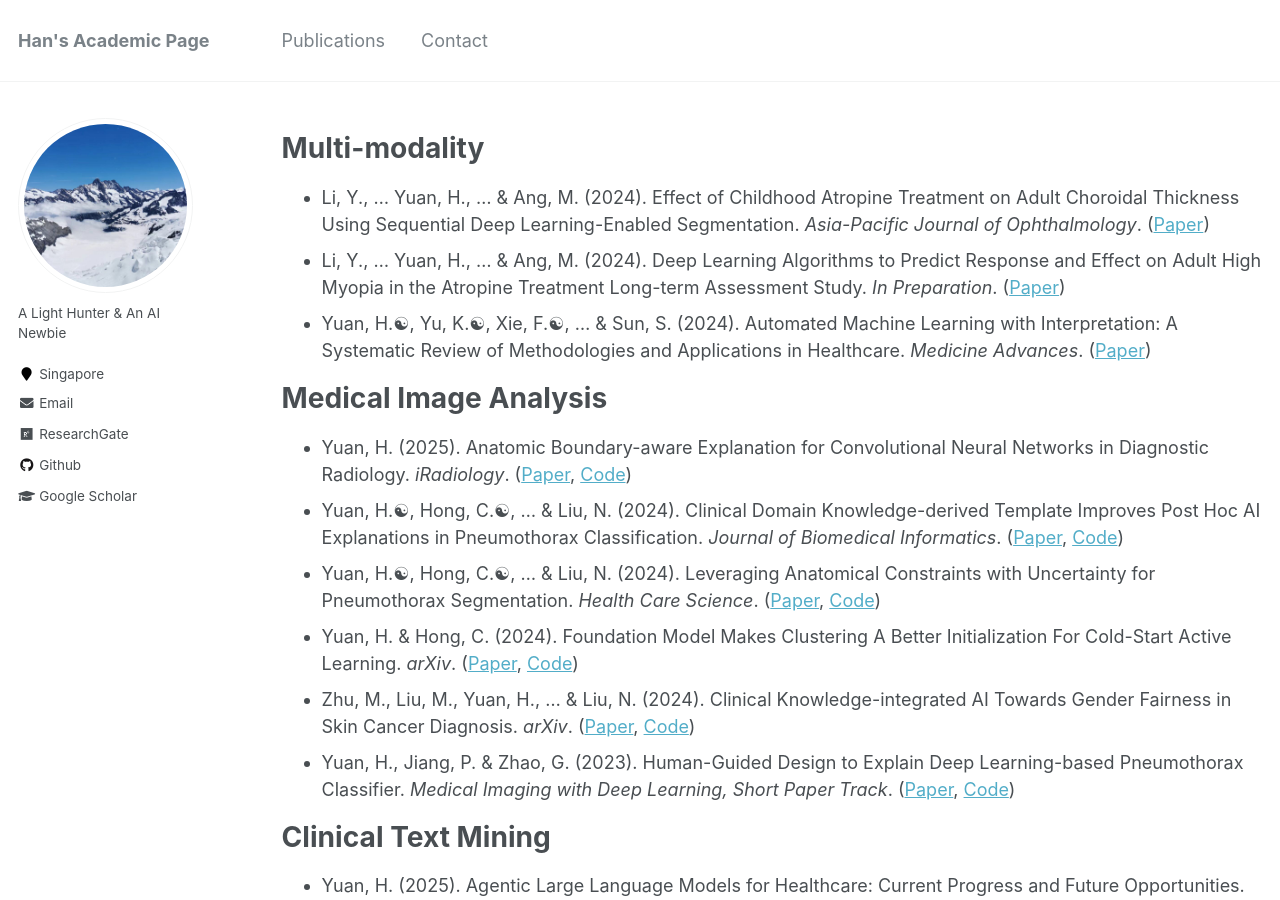
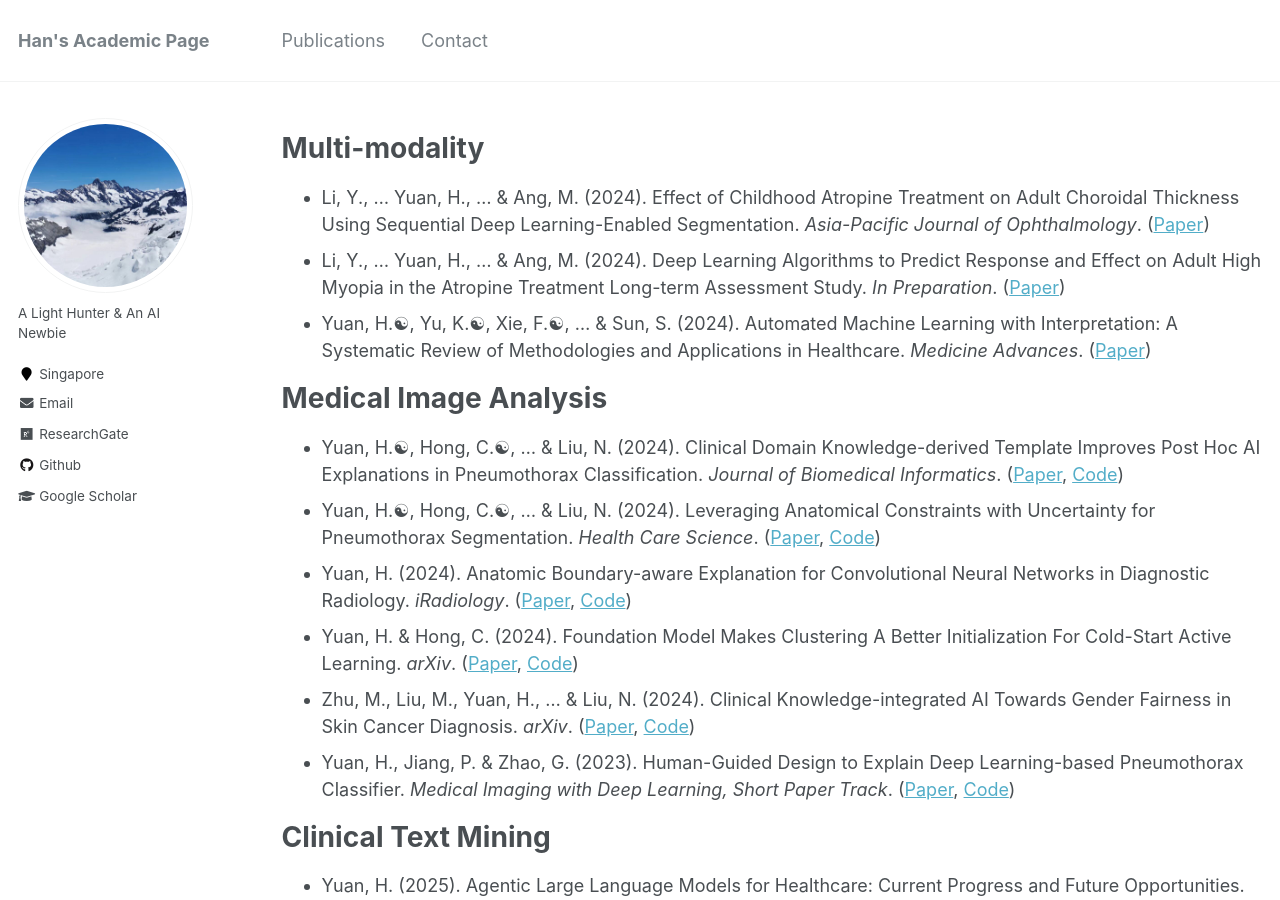
Before and after one commit to Han-Yuan-Med/Han-Yuan-Med.github.io, a Jekyll site: the page built from _pages/publications.md, in a window 1280 px wide and 900 px high. Built offline with Jekyll 4.4.1, drawn with Linux system fonts in a browser that asks for light colours.

Commit message:
Update publications.md

```diff
--- a/_pages/publications.md
+++ b/_pages/publications.md
@@ -10,9 +10,9 @@ author_profile: true
 * Yuan, H.☯︎, Yu, K.☯︎, Xie, F.☯︎, ... & Sun, S. (2024). Automated Machine Learning with Interpretation: A Systematic Review of Methodologies and Applications in Healthcare. *Medicine Advances*. ([Paper](http://han-yuan-med.github.io/files/Automated machine learning with interpretation A systematic review of methodologies and applications in healthcare.pdf))
 
 # Medical Image Analysis
-* Yuan, H. (2025). Anatomic Boundary-aware Explanation for Convolutional Neural Networks in Diagnostic Radiology. *iRadiology*. ([Paper](http://han-yuan-med.github.io/files/Anatomic boundary‐aware explanation for convolutional neural networks in diagnostic radiology.pdf), [Code](https://github.com/Han-Yuan-Med/constrained-explanation))
 * Yuan, H.☯︎, Hong, C.☯︎, ... & Liu, N. (2024). Clinical Domain Knowledge-derived Template Improves Post Hoc AI Explanations in Pneumothorax Classification. *Journal of Biomedical Informatics*. ([Paper](http://han-yuan-med.github.io/files/Clinical domain knowledge-derived template improves post hoc AI explanations in pneumothorax classification.pdf), [Code](https://github.com/Han-Yuan-Med/template-explanation))
 * Yuan, H.☯︎, Hong, C.☯︎, ... & Liu, N. (2024). Leveraging Anatomical Constraints with Uncertainty for Pneumothorax Segmentation. *Health Care Science*. ([Paper](http://han-yuan-med.github.io/files/Leveraging anatomical constraints with uncertainty for pneumothorax segmentation.pdf), [Code](https://github.com/Han-Yuan-Med/constrained-learning))
+* Yuan, H. (2024). Anatomic Boundary-aware Explanation for Convolutional Neural Networks in Diagnostic Radiology. *iRadiology*. ([Paper](http://han-yuan-med.github.io/files/Anatomic boundary‐aware explanation for convolutional neural networks in diagnostic radiology.pdf), [Code](https://github.com/Han-Yuan-Med/constrained-explanation))
 * Yuan, H. & Hong, C. (2024). Foundation Model Makes Clustering A Better Initialization For Cold-Start Active Learning. *arXiv*. ([Paper](http://han-yuan-med.github.io/files/Foundation Model Makes Clustering A Better Initialization For Cold-Start Active Learning.pdf), [Code](https://github.com/Han-Yuan-Med/foundation-model))
 * Zhu, M., Liu, M., Yuan, H., … & Liu, N. (2024). Clinical Knowledge-integrated AI Towards Gender Fairness in Skin Cancer Diagnosis. *arXiv*. ([Paper](http://han-yuan-med.github.io/files/Attention-Guided Fair AI Modelling for Skin Cancer Diagnosis.pdf), [Code](https://github.com/))
 * Yuan, H., Jiang, P. & Zhao, G. (2023). Human-Guided Design to Explain Deep Learning-based Pneumothorax Classifier. *Medical Imaging with Deep Learning, Short Paper Track*. ([Paper](http://han-yuan-med.github.io/files/Human-Guided Design to Explain Deep Learning-based Pneumothorax Classifier.pdf), [Code](https://github.com/Han-Yuan-Med/template-explanation))
```
